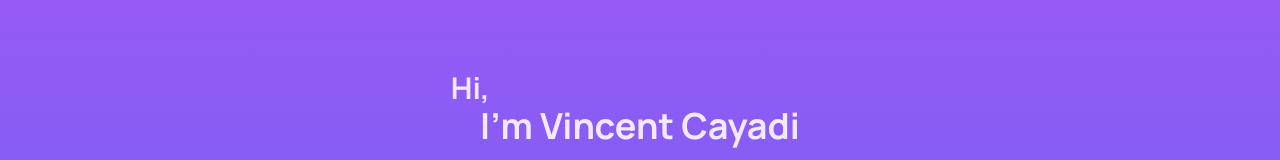
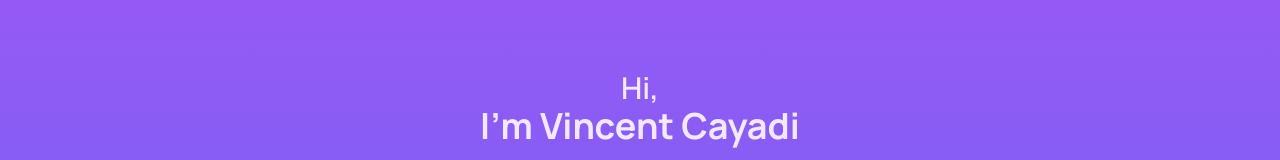
Before and after one commit to vincentcayadi/satoriarw, a Next.js app: page / in a window 1280 px wide. Shown: the part 220-380 px from the top of the page. Built offline with nearby package versions, Linux system fonts and the light colour scheme.

Commit message:
Update index.js

```diff
--- a/pages/index.js
+++ b/pages/index.js
@@ -11,7 +11,8 @@
       <div className="grid w-full h-screen mx-auto place-items-center bg-gradient-to-b to-indigo-500 from-purple-500">
         <div className="w-3/4 mx-auto text-center text-purple-100 sm:w-max">
           <div>
-            <h1 className="text-2xl font-bold text-left sm:text-3xl">
+            <h1 className="text-2xl font-semibold
+sm:text-3xl">
               Hi,
             </h1>
             <h1 className="text-3xl font-bold sm:text-4xl">
```
